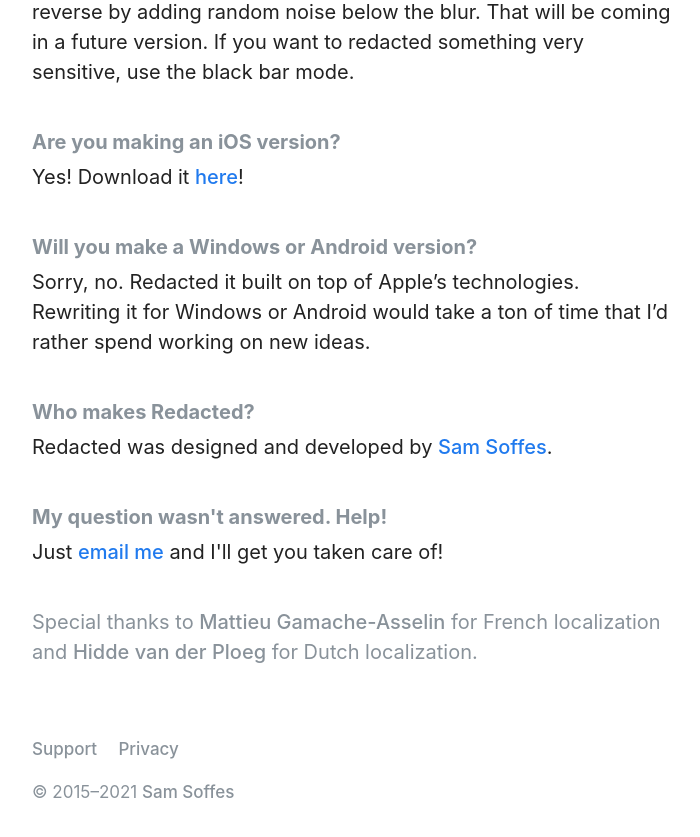
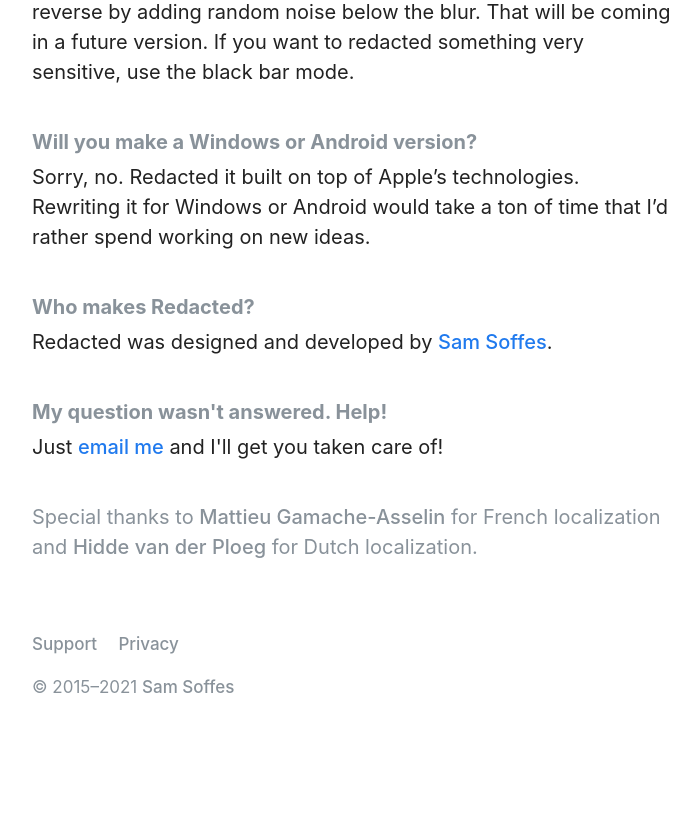
Before and after one commit to soffes/useredacted.com, a Next.js app: page /support in a window 1280 px wide. Shown: the part 940-1777 px from the top of the page, without its empty margins (288-988 px from the left). After the commit the page ends 1710 px from the top, so only its background shows below. Built offline with nearby package versions, Linux system fonts and the light colour scheme; a web font is replaced by a local one.

Commit message:
Remove link to iOS version

```diff
--- a/pages/support.js
+++ b/pages/support.js
@@ -32,11 +32,6 @@
   </Question>
 
   <Question>
-    <SubSubHeading>Are you making an iOS version?</SubSubHeading>
-    <p>Yes! Download it <a href="https://itunes.apple.com/app/redacted-easily-obscure-parts-of-an-image/id992003008?mt=8&at=1l3vmtU" rel="external nofollow">here</a>!</p>
-  </Question>
-
-  <Question>
     <SubSubHeading>Will you make a Windows or Android version?</SubSubHeading>
     <p>Sorry, no. Redacted it built on top of Apple’s technologies. Rewriting it for Windows or Android would take a ton of time that I’d rather spend working on new ideas.</p>
   </Question>
```
